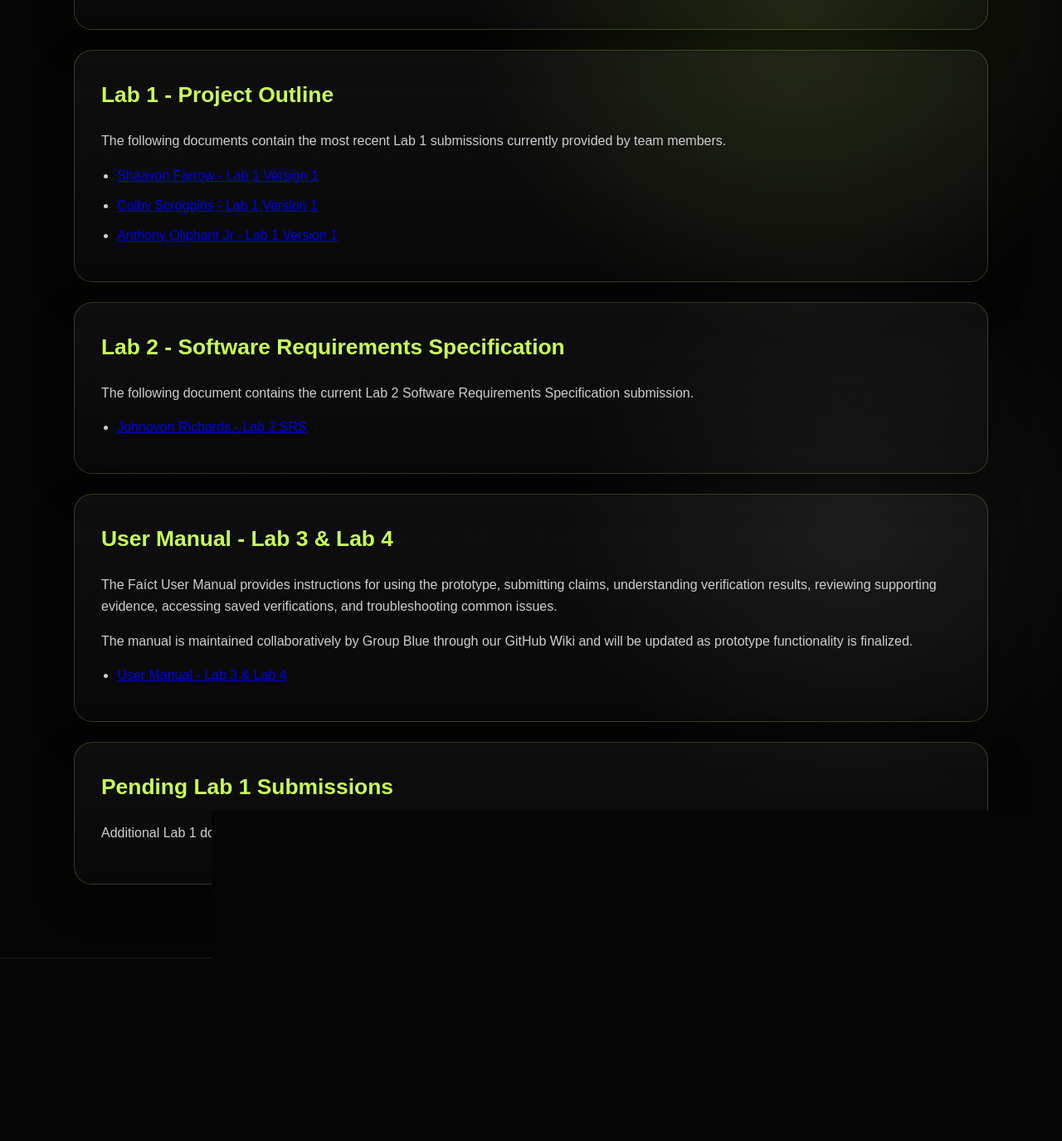
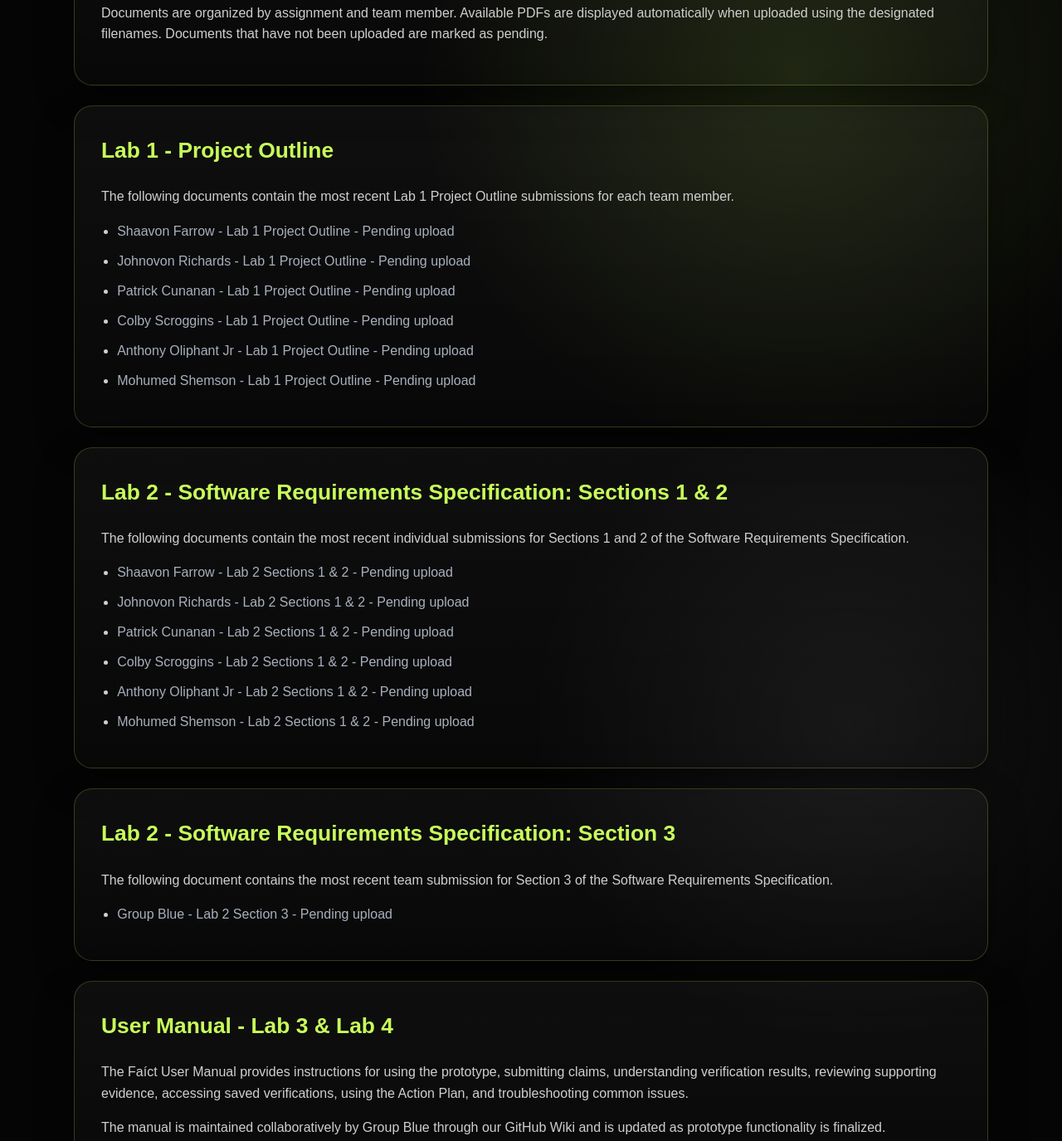
Before and after one commit to JohnoRichCS/cs410-BLUE-team-project, a plain HTML site: page labs.html in a window 1280 px wide. Shown: the part 294-1669 px from the top of the page at 83% size. Before the commit the page ends 1555 px from the top, so only its background shows below. Drawn offline with Linux system fonts and the light colour scheme; no server answers.

Commit message:
Update labs.html

```diff
--- a/labs.html
+++ b/labs.html
@@ -8,6 +8,17 @@
   <title>Labs | Faíct</title>
 
   <link rel="stylesheet" href="styles.css">
+
+  <style>
+    .file-pending {
+      color: #a8b0bd;
+    }
+
+    .file-note {
+      font-size: 0.9rem;
+      opacity: 0.85;
+    }
+  </style>
 </head>
 
 <body>
@@ -24,8 +35,14 @@
       <a href="labs.html">Labs</a>
       <a href="references.html">References</a>
       <a href="glossary.html">Glossary</a>
-      <a href="https://www.odu.edu/" target="_blank">ODU</a>
-      <a href="https://odu.edu/computer-science" target="_blank">
+      <a href="https://www.odu.edu/"
+         target="_blank"
+         rel="noopener noreferrer">
+        ODU
+      </a>
+      <a href="https://odu.edu/computer-science"
+         target="_blank"
+         rel="noopener noreferrer">
         CS Department
       </a>
     </div>
@@ -40,94 +57,95 @@
     <h2>CS 411W Labs</h2>
 
     <p>
-      This page contains the most recent lab submissions and project
-      documentation provided by members of Group Blue during the
-      development of Faíct. Additional team member documents will be
-      added as they are received.
+      This page contains the most recent lab submissions
+      and project documentation provided by members of
+      Group Blue during the development of Faíct.
+    </p>
+
+    <p>
+      Documents are organized by assignment and team member.
+      Available PDFs are displayed automatically when uploaded
+      using the designated filenames. Documents that have not
+      been uploaded are marked as pending.
     </p>
 
   </section>
 
+
+  <!-- LAB 1 -->
 
   <section class="card">
 
     <h2>Lab 1 - Project Outline</h2>
 
     <p>
-      The following documents contain the most recent Lab 1 submissions
-      currently provided by team members.
+      The following documents contain the most recent
+      Lab 1 Project Outline submissions for each team member.
     </p>
 
-    <ul class="clean-list">
-
-      <li>
-        <a
-          href="docs/shaavon_lab1.pdf"
-          target="_blank">
-          Shaavon Farrow - Lab 1 Version 1
-        </a>
-      </li>
-
-      <li>
-        <a
-          href="docs/colby_lab1.pdf"
-          target="_blank">
-          Colby Scroggins - Lab 1 Version 1
-        </a>
-      </li>
-
-      <li>
-        <a
-          href="docs/anthony_lab1.pdf"
-          target="_blank">
-          Anthony Oliphant Jr - Lab 1 Version 1
-        </a>
-      </li>
-
+    <ul class="clean-list" id="lab1-files">
+      <li>Checking uploaded documents...</li>
     </ul>
 
   </section>
 
 
+  <!-- LAB 2 SECTIONS 1 AND 2 -->
+
   <section class="card">
 
-    <h2>Lab 2 - Software Requirements Specification</h2>
+    <h2>Lab 2 - Software Requirements Specification: Sections 1 &amp; 2</h2>
 
     <p>
-      The following document contains the current Lab 2 Software
-      Requirements Specification submission.
+      The following documents contain the most recent
+      individual submissions for Sections 1 and 2 of
+      the Software Requirements Specification.
     </p>
 
-    <ul class="clean-list">
-
-      <li>
-        <a
-          href="docs/johnovon_lab2_srs.pdf"
-          target="_blank">
-          Johnovon Richards - Lab 2 SRS
-        </a>
-      </li>
-
+    <ul class="clean-list" id="lab2-part12-files">
+      <li>Checking uploaded documents...</li>
     </ul>
 
   </section>
 
+
+  <!-- LAB 2 SECTION 3 -->
+
+  <section class="card">
+
+    <h2>Lab 2 - Software Requirements Specification: Section 3</h2>
+
+    <p>
+      The following document contains the most recent
+      team submission for Section 3 of the
+      Software Requirements Specification.
+    </p>
+
+    <ul class="clean-list" id="lab2-section3-files">
+      <li>Checking uploaded document...</li>
+    </ul>
+
+  </section>
+
+
+  <!-- USER MANUAL -->
 
   <section class="card">
 
     <h2>User Manual - Lab 3 &amp; Lab 4</h2>
 
     <p>
-      The Faíct User Manual provides instructions for using the
-      prototype, submitting claims, understanding verification results,
-      reviewing supporting evidence, accessing saved verifications,
+      The Faíct User Manual provides instructions for
+      using the prototype, submitting claims, understanding
+      verification results, reviewing supporting evidence,
+      accessing saved verifications, using the Action Plan,
       and troubleshooting common issues.
     </p>
 
     <p>
-      The manual is maintained collaboratively by Group Blue through
-      our GitHub Wiki and will be updated as prototype functionality
-      is finalized.
+      The manual is maintained collaboratively by Group Blue
+      through our GitHub Wiki and is updated as prototype
+      functionality is finalized.
     </p>
 
     <ul class="clean-list">
@@ -145,18 +163,6 @@
 
   </section>
 
-
-  <section class="card">
-
-    <h2>Pending Lab 1 Submissions</h2>
-
-    <p>
-      Additional Lab 1 documents will be added when the remaining
-      team members provide their most recent versions.
-    </p>
-
-  </section>
-
 </main>
 
 
@@ -168,5 +174,231 @@
 
 </footer>
 
+
+<script>
+
+  // =====================================================
+  // TEAM MEMBERS
+  // =====================================================
+
+  // Each member's slug determines the expected PDF name.
+
+  const members = [
+    {
+      name: "Shaavon Farrow",
+      slug: "shaavon"
+    },
+    {
+      name: "Johnovon Richards",
+      slug: "johnovon"
+    },
+    {
+      name: "Patrick Cunanan",
+      slug: "patrick"
+    },
+    {
+      name: "Colby Scroggins",
+      slug: "colby"
+    },
+    {
+      name: "Anthony Oliphant Jr",
+      slug: "anthony"
+    },
+    {
+      name: "Mohumed Shemson",
+      slug: "mohumed"
+    }
+  ];
+
+
+  // =====================================================
+  // CHECK WHETHER A PDF EXISTS
+  // =====================================================
+
+  async function pdfExists(path) {
+
+    try {
+
+      const response = await fetch(path, {
+        method: "HEAD",
+        cache: "no-store"
+      });
+
+      return response.ok;
+
+    } catch (error) {
+
+      return false;
+
+    }
+
+  }
+
+
+  // =====================================================
+  // CREATE A DOCUMENT ENTRY
+  // =====================================================
+
+  function appendEntry(list, label, path) {
+
+    const item = document.createElement("li");
+
+    if (path) {
+
+      const link = document.createElement("a");
+
+      link.href = path;
+      link.textContent = label;
+      link.target = "_blank";
+      link.rel = "noopener noreferrer";
+
+      item.appendChild(link);
+
+    } else {
+
+      const pending = document.createElement("span");
+
+      pending.className = "file-pending";
+      pending.textContent = label + " - Pending upload";
+
+      item.appendChild(pending);
+
+    }
+
+    list.appendChild(item);
+
+  }
+
+
+  // =====================================================
+  // LOAD INDIVIDUAL TEAM MEMBER DOCUMENTS
+  // =====================================================
+
+  async function renderMemberFiles(
+    listId,
+    filenameSuffix,
+    labLabel
+  ) {
+
+    const list = document.getElementById(listId);
+
+    const entries = await Promise.all(
+
+      members.map(async (member) => {
+
+        const standardPath =
+          "docs/" + member.slug + filenameSuffix;
+
+        // Check for the standard filename.
+
+        if (await pdfExists(standardPath)) {
+
+          return {
+            label: member.name + " - " + labLabel,
+            path: standardPath
+          };
+
+        }
+
+        // Preserve Johnovon's existing Lab 2 SRS link
+        // until the standardized Sections 1 & 2
+        // document is uploaded.
+
+        if (
+          member.slug === "johnovon" &&
+          filenameSuffix === "_lab2_sections_1_2.pdf"
+        ) {
+
+          const legacyPath =
+            "docs/johnovon_lab2_srs.pdf";
+
+          if (await pdfExists(legacyPath)) {
+
+            return {
+              label:
+                member.name +
+                " - Existing Lab 2 SRS (verify Sections 1 & 2)",
+              path: legacyPath
+            };
+
+          }
+
+        }
+
+        // Show pending when no matching PDF exists.
+
+        return {
+          label: member.name + " - " + labLabel,
+          path: null
+        };
+
+      })
+
+    );
+
+    list.replaceChildren();
+
+    entries.forEach((entry) => {
+
+      appendEntry(
+        list,
+        entry.label,
+        entry.path
+      );
+
+    });
+
+  }
+
+
+  // =====================================================
+  // LOAD TEAM LAB 2 SECTION 3
+  // =====================================================
+
+  async function renderTeamSection3() {
+
+    const list = document.getElementById(
+      "lab2-section3-files"
+    );
+
+    const path = "docs/lab2_section_3.pdf";
+
+    const exists = await pdfExists(path);
+
+    list.replaceChildren();
+
+    appendEntry(
+      list,
+      "Group Blue - Lab 2 Section 3",
+      exists ? path : null
+    );
+
+  }
+
+
+  // =====================================================
+  // INITIALIZE DOCUMENT LISTINGS
+  // =====================================================
+
+  Promise.all([
+
+    renderMemberFiles(
+      "lab1-files",
+      "_lab1.pdf",
+      "Lab 1 Project Outline"
+    ),
+
+    renderMemberFiles(
+      "lab2-part12-files",
+      "_lab2_sections_1_2.pdf",
+      "Lab 2 Sections 1 & 2"
+    ),
+
+    renderTeamSection3()
+
+  ]);
+
+</script>
+
 </body>
 </html>
```
